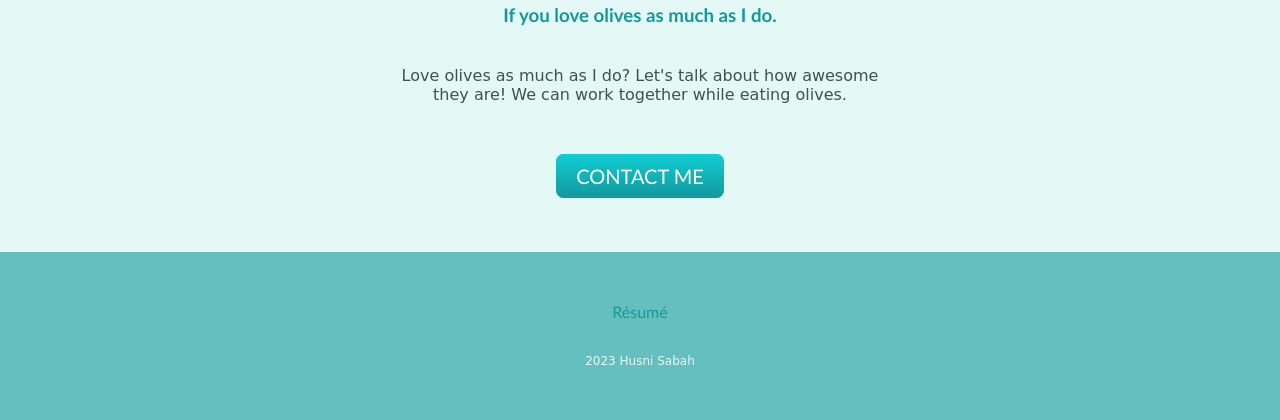
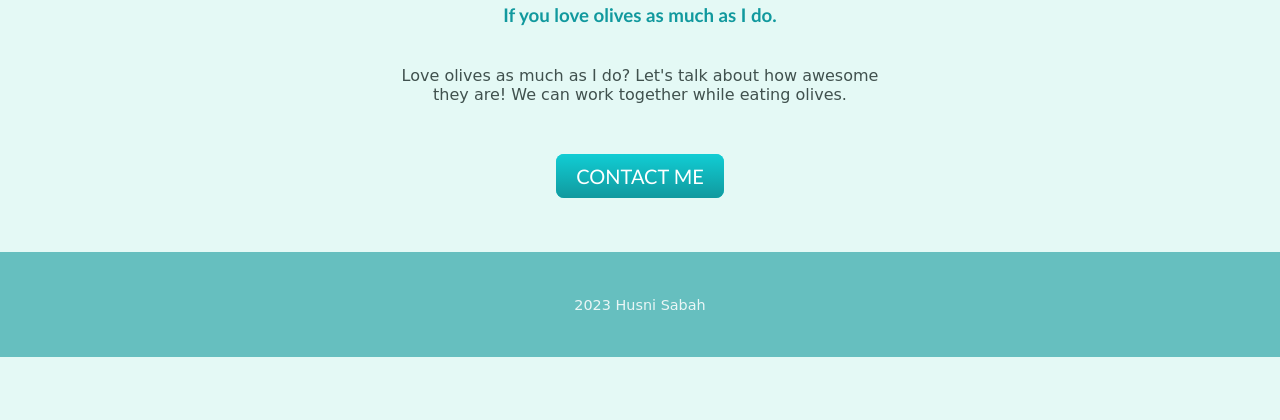
Before and after one commit to sano84/Husni-Sabah-blog, a PHP site: page /home.html in a window 1280 px wide. Shown: the part 2575-2995 px from the top of the page. After the commit the page ends 2932 px from the top, so only its background shows below. Run offline with PHP 8.4, Linux system fonts and the light colour scheme.

Commit message:
update cv removal

```diff
--- a/css/style.css
+++ b/css/style.css
@@ -67,7 +67,7 @@ a:hover{
 
 .bottom-container {
     background-color: #66BFBF;
-    padding: 50px 0 20px;
+    padding: 10px 0 10px;
 }
 
 .skill-row {
@@ -88,7 +88,7 @@ a:hover{
 
 .name{
     color: #EAF6F6;
-    font-size: 0.75rem;
+    font-size: 0.9rem;
     padding: 20px 0;
 }
 
--- a/home.html
+++ b/home.html
@@ -60,7 +60,7 @@
 
 
   <div class="bottom-container">
-    <a class="footer-link" href="http://sano84.github.io/webdevelopmentCV/">Résumé</a>
+    <!-- <a class="footer-link" href="http://sano84.github.io/webdevelopmentCV/">Résumé</a>     -->
     <p class="name">2023 Husni Sabah</p>
   </div>
 </body>
```
